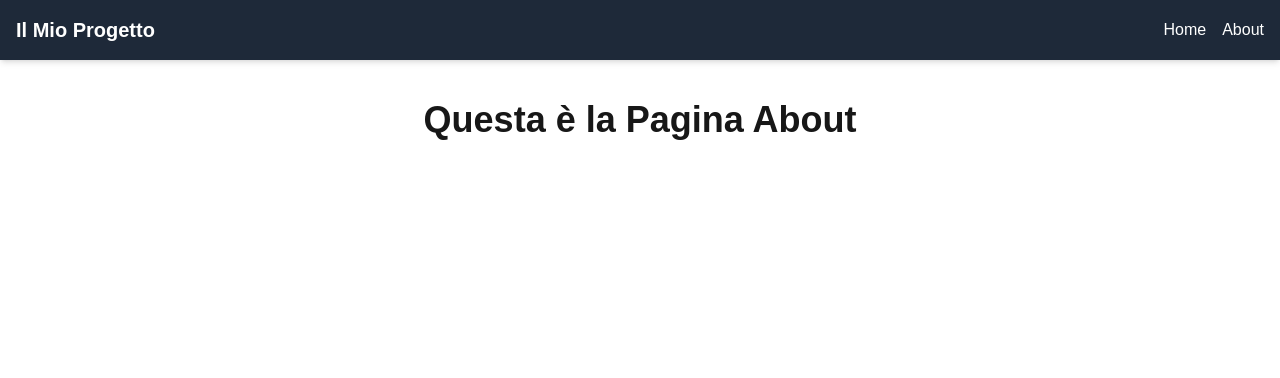
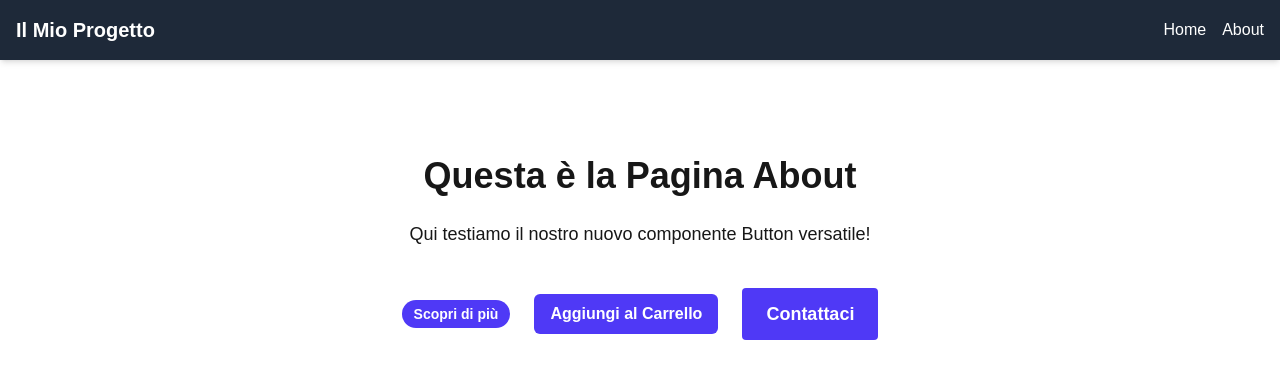
Before and after one commit to Saadia-Nazih/alx-project-0x02-setup, a Next.js app in the folder alx-project-0x02/: page /about in a window 1280 px wide. Shown: the top 378 px of the page. Built offline with nearby package versions, Linux system fonts and the light colour scheme.

Commit message:
added button file

```diff
--- /dev/null
+++ b/alx-project-0x02/components/common/Button.tsx
@@ -0,0 +1,35 @@
+import { type ButtonProps } from '@/interfaces';
+
+const Button = ({
+  children,
+  size = 'medium',
+  shape = 'rounded-md',
+  onClick
+}: ButtonProps) => {
+
+  // Stili di base che tutti i pulsanti avranno
+  const baseStyles = 'font-bold text-white transition-colors focus:outline-none focus:ring-2 focus:ring-offset-2';
+
+  // "Traduttore" per le dimensioni: associa la prop alla classe Tailwind
+  const sizeStyles = {
+    small: 'py-1 px-3 text-sm',
+    medium: 'py-2 px-4 text-base',
+    large: 'py-3 px-6 text-lg',
+  };
+
+  // Combiniamo dinamicamente tutte le classi
+  const className = `
+    ${baseStyles}
+    ${sizeStyles[size]}
+    ${shape}
+    bg-indigo-600 hover:bg-indigo-700 focus:ring-indigo-500
+  `;
+
+  return (
+    <button className={className.trim()} onClick={onClick}>
+      {children}
+    </button>
+  );
+};
+
+export default Button;
--- a/alx-project-0x02/interfaces/index.ts
+++ b/alx-project-0x02/interfaces/index.ts
@@ -2,3 +2,12 @@ export interface CardProps {
   title: string;
   content: string;
 }
+
+import { type ReactNode } from 'react';
+
+export interface ButtonProps {
+  children: ReactNode;
+  size?: 'small' | 'medium' | 'large';
+  shape?: 'rounded-sm' | 'rounded-md' | 'rounded-full';
+  onClick?: () => void;
+}
--- a/alx-project-0x02/pages/about.tsx
+++ b/alx-project-0x02/pages/about.tsx
@@ -1,11 +1,42 @@
-import Header from '../components/layout/Header';
+import Header from '@/components/layout/Header';
+import Button from '@/components/common/Button'; // <-- 1. IMPORTIAMO IL NUOVO BOTTONE
 
 const AboutPage = () => {
   return (
     <div>
       <Header />
-      <main className="flex justify-center p-10">
-        <h1 className="text-4xl font-bold">Questa è la Pagina About</h1>
+      <main className="flex flex-col items-center justify-center p-24">
+        <h1 className="text-4xl font-bold mb-6">Questa è la Pagina About</h1>
+        <p className="text-lg mb-10">
+          Qui testiamo il nostro nuovo componente Button versatile!
+        </p>
+
+        {/* 2. USIAMO I PULSANTI PASSANDO PROPS DIVERSE */}
+        <div className="flex items-center justify-center gap-6">
+          <Button
+            size="small"
+            shape="rounded-full"
+            onClick={() => alert('Pulsante piccolo cliccato!')}
+          >
+            Scopri di più
+          </Button>
+
+          <Button
+            size="medium" // Potremmo ometterlo, userebbe il default
+            shape="rounded-md"
+            onClick={() => alert('Pulsante medio cliccato!')}
+          >
+            Aggiungi al Carrello
+          </Button>
+
+          <Button
+            size="large"
+            shape="rounded-sm"
+            onClick={() => alert('Pulsante grande cliccato!')}
+          >
+            Contattaci
+          </Button>
+        </div>
       </main>
     </div>
   );
```
